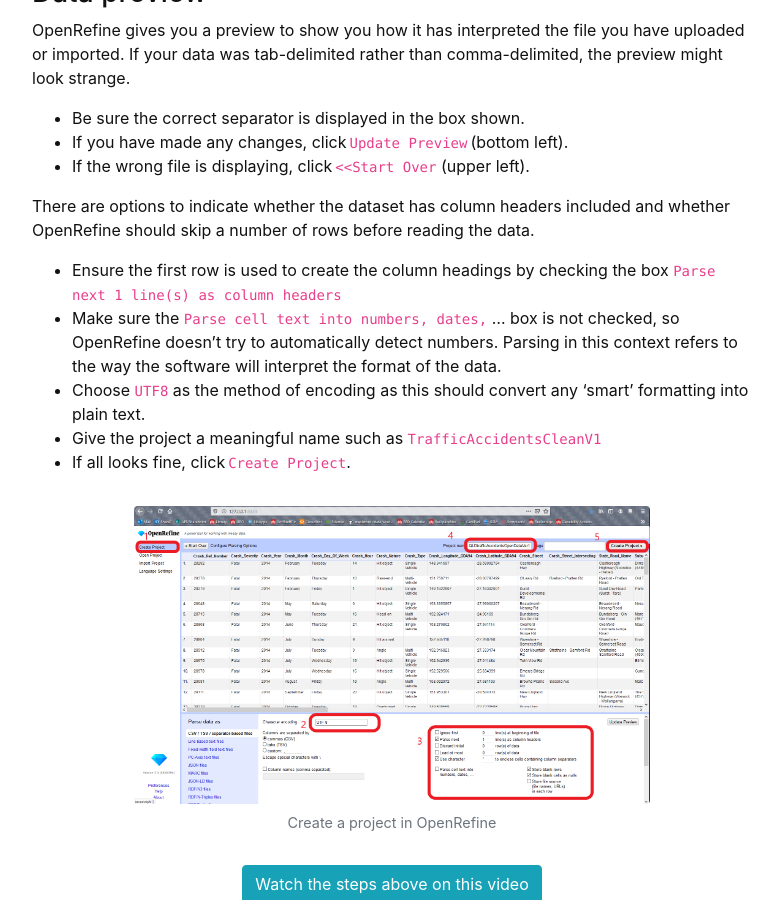
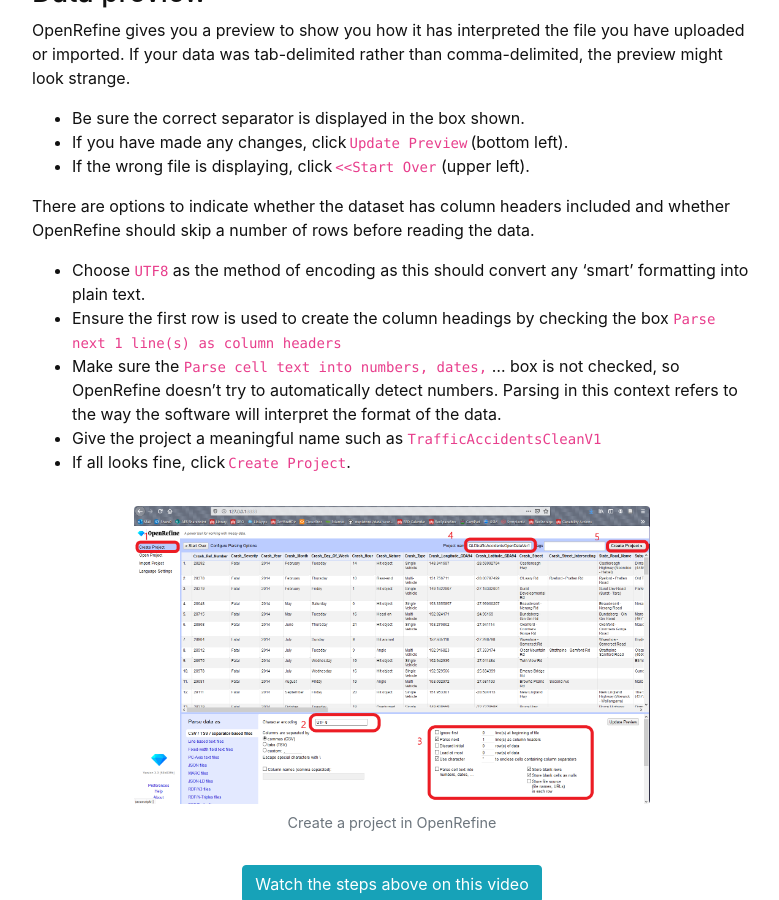
Before and after one commit to GULibrarySandbox/intro-data-wrangle, a Jekyll site: the page built from content/2-lesson.md, in a window 1280 px wide and 900 px high, scrolled down 1931 px. Shown: the whole window, without its empty margins (248-1027 px from the left). Built offline with Jekyll 4.4.1, drawn with Linux system fonts in a browser that asks for light colours.

```diff
--- a/content/2-lesson.md
+++ b/content/2-lesson.md
@@ -62,9 +62,9 @@ OpenRefine gives you a preview to show you how it has interpreted the file you h
 - If the wrong file is displaying, click `<<Start Over` (upper left).
 
 There are options to indicate whether the dataset has column headers included and whether OpenRefine should skip a number of rows before reading the data.
+- Choose `UTF8` as the method of encoding as this should convert any 'smart' formatting into plain text.
 - Ensure the first row is used to create the column headings by checking the box `Parse next 1 line(s) as column headers`
 - Make sure the `Parse cell text into numbers, dates,` ... box is not checked, so OpenRefine doesn't try to automatically detect numbers. Parsing in this context refers to the way the software will interpret the format of the data.
-- Choose `UTF8` as the method of encoding as this should convert any 'smart' formatting into plain text.
 - Give the project a meaningful name such as `TrafficAccidentsCleanV1`
 - If all looks fine, click `Create Project`.
 
```
